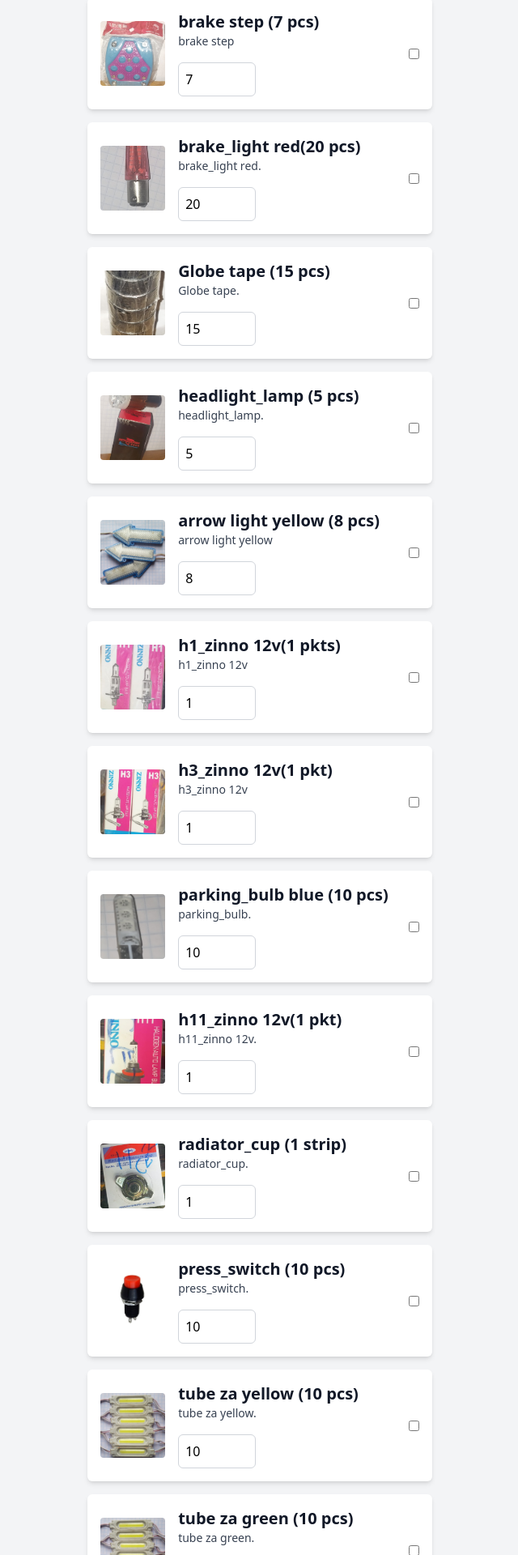
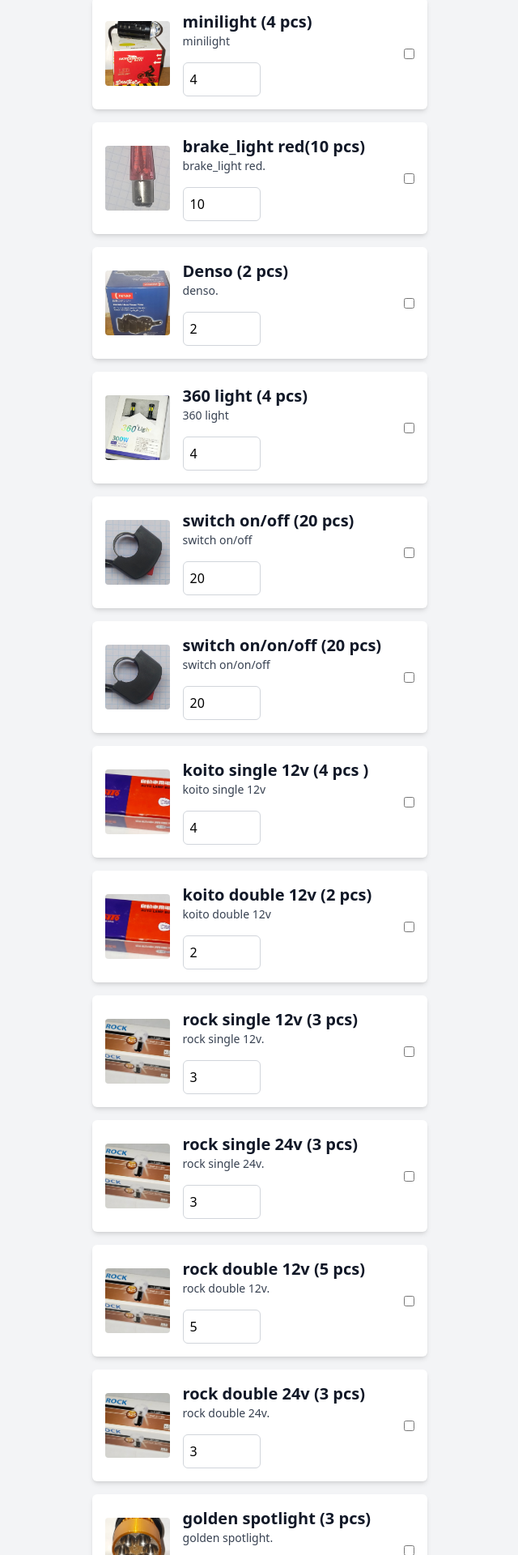
Before and after one commit to Maxmacharia/packing_checklist, a React (Create React App) app: page / in a window 1280 px wide. Shown: the part 857-2777 px from the top of the page at 81% size, without its empty margins (319-959 px from the left). Built offline with nearby package versions, Linux system fonts and the light colour scheme.

Commit message:
eighth commit

```diff
--- a/src/data.js
+++ b/src/data.js
@@ -1,151 +1,161 @@
 // Import images
 import image1 from './images/klaxcar_double.jpeg';
-import image2 from './images/minilight_2eye.jpeg';
+//import image2 from './images/minilight_2eye.jpeg';
 import image3 from './images/minilight.jpeg';
 import image4 from './images/4_eye.png';
 import image5 from './images/2-eye_policelight.jpeg'
-import image6 from './images/brake_step.jpeg';
+//import image6 from './images/brake_step.jpeg';
 import image7 from './images/brake_light.jpeg';
-import image8 from './images/globe.jpeg';
-import image9 from './images/headlight_lamp.jpeg';
-import image10 from './images/arrow.jpg';
-import image11 from './images/h1_zinno.jpg';
-import image12 from './images/h3_zinno.jpg';
-import image13 from './images/parking_bulb.jpeg';
-import image14 from './images/h11_zinno.jpg';
-import image15 from './images/radiator_cup.jpg';
-import image16 from './images/press_switch.jpg';
-import image17 from './images/tube.jpg';
+//import image8 from './images/globe.jpeg';
+//import image9 from './images/headlight_lamp.jpeg';
+//import image10 from './images/arrow.jpg';
+//import image11 from './images/h1_zinno.jpg';
+//import image12 from './images/h3_zinno.jpg';
+//import image13 from './images/parking_bulb.jpeg';
+//import image14 from './images/h11_zinno.jpg';
+//import image15 from './images/radiator_cup.jpg';
+//import image16 from './images/press_switch.jpg';
+import image17 from './images/on_off.jpeg';
 import image18 from './images/tube.jpg';
-import image19 from './images/compat_twin_horn.jpeg';
-import image20 from './images/mini_sidelight.png';
-import image21 from './images/spotlight.png';
+//import image19 from './images/compat_twin_horn.jpeg';
+//import image20 from './images/mini_sidelight.png';
+import image21 from './images/360_led_light.jpeg';
+import image22 from './images/denso_horn.jpeg';
+import image23 from './images/t20_single.jpeg';
+import image24 from './images/strobes.jpeg';
+//import image25 from './images/klaxcar_double.jpeg';
+import image26 from './images/normal_parking_bulb.jpeg';
+import image27 from './images/golden.jpeg';
+import image28 from './images/fuse.jpeg';
+//import image29 from './images/klaxcar_double.jpeg';
+//import image30 from './images/klaxcar_double.jpeg';
+
 export const items = [
   {
     id: 1,
-    name: "klaxcar_double 12v (3 pkts)",
+    name: "klaxcar_double 12v (5 pcs)",
     image: image1,  // Use the imported image
-    description: "klaxcar_double.",
+    description: "klaxcar_double. 12v",
+    quantity: 5,  // Initial quantity
+  },
+  {
+    id: 2,
+    name: "klaxcar double 24v (5 pcs)",
+    image: image1,  // Use the imported image
+    description: "klaxcar double 24v",
+    quantity: 5,  // Initial quantity
+  },
+   {
+    id: 3,
+    name: "klaxcar single 12v (2 pcs)",
+    image: image1,  // Use the imported image
+    description: "klaxcar single 12v.",
+    quantity: 2,  // Initial quantity
+  },
+   {
+    id: 4,
+    name: "klaxcar single 24v (2 pcs)",
+    image: image1,  // Use the imported image
+    description: "klaxcar single 24v.",
+    quantity: 2,  // Initial quantity
+  },
+   {
+    id: 5,
+    name: "2-eye_policelight (5 pcs)",
+    image: image5,  // Use the imported image
+    description: "2-eye_policelight.",
+    quantity: 5,  // Initial quantity
+  },
+   {
+    id: 6,
+    name: "minilight (4 pcs)",
+    image: image3,  // Use the imported image
+    description: "minilight",
+    quantity: 4,  // Initial quantity
+  },
+   {
+    id: 7,
+    name: "brake_light red(10 pcs)",
+    image: image7,  // Use the imported image
+    description: "brake_light red.",
+    quantity: 10,  // Initial quantity
+  },
+  {
+    id: 8,
+    name: "Denso (2 pcs)",
+    image: image22,  // Use the imported image
+    description: "denso.",
+    quantity: 2,  // Initial quantity
+  },
+  {
+    id: 9,
+    name: "360 light (4 pcs)",
+    image: image21,  // Use the imported image
+    description: "360 light",
+    quantity: 4,  // Initial quantity
+  },
+  {
+    id: 10,
+    name: "switch on/off (20 pcs)",
+    image: image17,  // Use the imported image
+    description: "switch on/off",
+    quantity: 20,  // Initial quantity
+  },
+  {
+    id: 11,
+    name: "switch on/on/off (20 pcs)",
+    image: image17,  // Use the imported image
+    description: "switch on/on/off",
+    quantity: 20,  // Initial quantity
+  },
+  {
+    id: 12,
+    name: "koito single 12v (4 pcs )",
+    image: image23,  // Use the imported image
+    description: "koito single 12v",
+    quantity: 4,  // Initial quantity
+  },
+  {
+    id: 13,
+    name: "koito double 12v (2 pcs)",
+    image: image23,  // Use the imported image
+    description: "koito double 12v",
+    quantity: 2,  // Initial quantity
+  },
+  {
+    id: 14,
+    name: "rock single 12v (3 pcs)",
+    image: image26,  // Use the imported image
+    description: "rock single 12v.",
     quantity: 3,  // Initial quantity
   },
   {
-    id: 2,
-    name: "minilight_2eye (10 pcs)",
-    image: image2,  // Use the imported image
-    description: "minilight_2eye.",
-    quantity: 10,  // Initial quantity
-  },
-   {
-    id: 3,
-    name: "minilight (10 pcs)",
-    image: image3,  // Use the imported image
-    description: "minilight.",
-    quantity: 10,  // Initial quantity
-  },
-   {
-    id: 4,
-    name: "brake_light_rgb(10 pcs)",
-    image: image7,  // Use the imported image
-    description: "brake_light.",
-    quantity: 10,  // Initial quantity
-  },
-   {
-    id: 5,
-    name: "2-eye_policelight (8 pcs)",
-    image: image5,  // Use the imported image
-    description: "2-eye_policelight.",
-    quantity: 8,  // Initial quantity
-  },
-   {
-    id: 6,
-    name: "brake step (7 pcs)",
-    image: image6,  // Use the imported image
-    description: "brake step",
-    quantity: 7,  // Initial quantity
-  },
-   {
-    id: 7,
-    name: "brake_light red(20 pcs)",
-    image: image7,  // Use the imported image
-    description: "brake_light red.",
-    quantity: 20,  // Initial quantity
+    id: 15,
+    name: "rock single 24v (3 pcs)",
+    image: image26,  // Use the imported image
+    description: "rock single 24v.",
+    quantity: 3,  // Initial quantity
   },
   {
-    id: 8,
-    name: "Globe tape (15 pcs) ",
-    image: image8,  // Use the imported image
-    description: "Globe tape.",
-    quantity: 15,  // Initial quantity
-  },
-  {
-    id: 9,
-    name: "headlight_lamp (5 pcs)",
-    image: image9,  // Use the imported image
-    description: "headlight_lamp.",
+    id: 16,
+    name: "rock double 12v (5 pcs)",
+    image: image26,  // Use the imported image
+    description: "rock double 12v.",
     quantity: 5,  // Initial quantity
   },
   {
-    id: 10,
-    name: "arrow light yellow (8 pcs)",
-    image: image10,  // Use the imported image
-    description: "arrow light yellow",
-    quantity: 8,  // Initial quantity
-  },
-  {
-    id: 11,
-    name: "h1_zinno 12v(1 pkts)",
-    image: image11,  // Use the imported image
-    description: "h1_zinno 12v",
-    quantity: 1,  // Initial quantity
-  },
-  {
-    id: 12,
-    name: "h3_zinno 12v(1 pkt)",
-    image: image12,  // Use the imported image
-    description: "h3_zinno 12v",
-    quantity: 1,  // Initial quantity
-  },
-  {
-    id: 13,
-    name: "parking_bulb blue (10 pcs)",
-    image: image13,  // Use the imported image
-    description: "parking_bulb.",
-    quantity: 10,  // Initial quantity
-  },
-  {
-    id: 14,
-    name: "h11_zinno 12v(1 pkt)",
-    image: image14,  // Use the imported image
-    description: "h11_zinno 12v.",
-    quantity: 1,  // Initial quantity
-  },
-  {
-    id: 15,
-    name: "radiator_cup (1 strip)",
-    image: image15,  // Use the imported image
-    description: "radiator_cup.",
-    quantity: 1,  // Initial quantity
-  },
-  {
-    id: 16,
-    name: "press_switch (10 pcs)",
-    image: image16,  // Use the imported image
-    description: "press_switch.",
-    quantity: 10,  // Initial quantity
-  },
-  {
     id: 17,
-    name: "tube za yellow (10 pcs)",
-    image: image17,  // Use the imported image
-    description: "tube za yellow.",
-    quantity: 10,  // Initial quantity
+    name: "rock double 24v (3 pcs)",
+    image: image26,  // Use the imported image
+    description: "rock double 24v.",
+    quantity: 3,  // Initial quantity
   },
   {
     id: 18,
-    name: "tube za green (10 pcs)",
-    image: image18,  // Use the imported image
-    description: "tube za green.",
-    quantity: 10,  // Initial quantity
+    name: "golden spotlight (3 pcs)",
+    image: image27,  // Use the imported image
+    description: "golden spotlight.",
+    quantity: 3,  // Initial quantity
   },
   {
     id: 19,
@@ -156,64 +166,58 @@ export const items = [
   },
   {
     id: 20,
-    name: "compat_twin_horn (2 pcs)",
-    image: image19,  // Use the imported image
-    description: "compat_twin_horn.",
+    name: "strobes red (5 pcs)",
+    image: image24,  // Use the imported image
+    description: "strobes red.",
+    quantity: 5,  // Initial quantity
+  },
+  {
+    id: 21,
+    name: "strobes blue (5 pcs)",
+    image: image24,  // Use the imported image
+    description: "strobes blue.",
+    quantity: 5,  // Initial quantity
+  },
+  {
+    id: 22,
+    name: "strobes green (2 pcs)",
+    image: image24,  // Use the imported image
+    description: "strobes green.",
     quantity: 2,  // Initial quantity
   },
   {
-    id: 21,
-    name: "minilight_sidelight (10 pcs)",
-    image: image20,  // Use the imported image
-    description: "minilight_sidelight.",
-    quantity: 10,  // Initial quantity
-  },
-  {
-    id: 22,
-    name: "spotlight (4 pcs)",
-    image: image21,  // Use the imported image
-    description: "compat_twin_horn.",
-    quantity: 4,  // Initial quantity
-  },
-	{
     id: 23,
     name: "4 eye light ( 6 pcs)",
     image: image4,  // Use the imported image
     description: "4 eye light.",
     quantity: 6,  // Initial quantity
   },
+  {
+    id: 24,
+    name: "fuse 10A (30 pcs)",
+    image: image28,
+    description: "fuse 10A",
+    quantity: 30,
+  },
+  {
+    id: 25,
+    name: "fuse 30A (20 pcs)",
+    image: image28,  // Use the imported image
+    description: "fuse 30A.",
+    quantity: 20,  // Initial quantity
+  },
   // Add more items as needed
 ];
 export const otherItems = [
   {
-    id: 24,
-    name: "h7 360 degrees led light(2 pcs)",
-    description: "h7 360 degrees led light.",
-  },
-  {
-    id: 25,
-    name: "H4B 12v (1 packet) ",
-    description: "H4B 12v",
-  },
-  {
     id: 26,
-    name: "h1, h3, h7 and h11 za koito 12 v (1 pkt each)",
-    description: "Koito product each",
-  },
-  {
-    id: 27,
-    name: "flasher (5 pcs)",
-    description: "flasher.",
-  },
-  {
-    id: 28,
     name: "Any other new thing in market",
     description: "Please add anything new if possible.",
   },
   {
-    id: 29,
+    id: 27,
     name: "Payment details",
-    description: "Paid 21,100 on 19/08/2024.",
+    description: "Paid 16,740 on 23/08/2024.",
   },
   // Add more items without images as needed
 ];
```
Also changed, not shown: src/images/on_off.jpeg (added).
